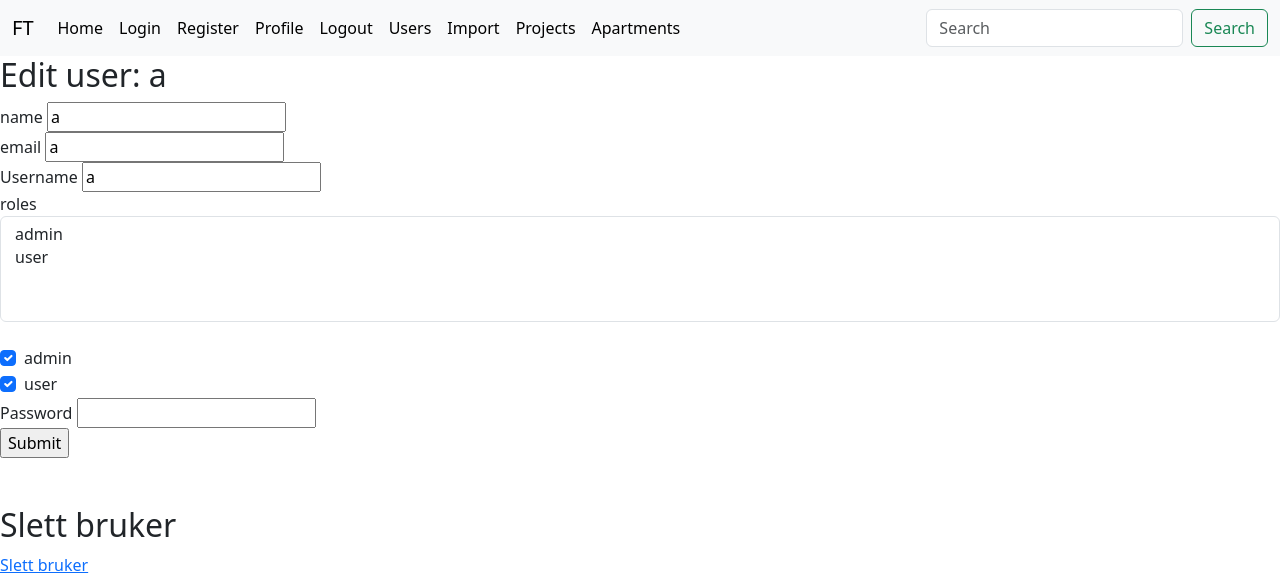
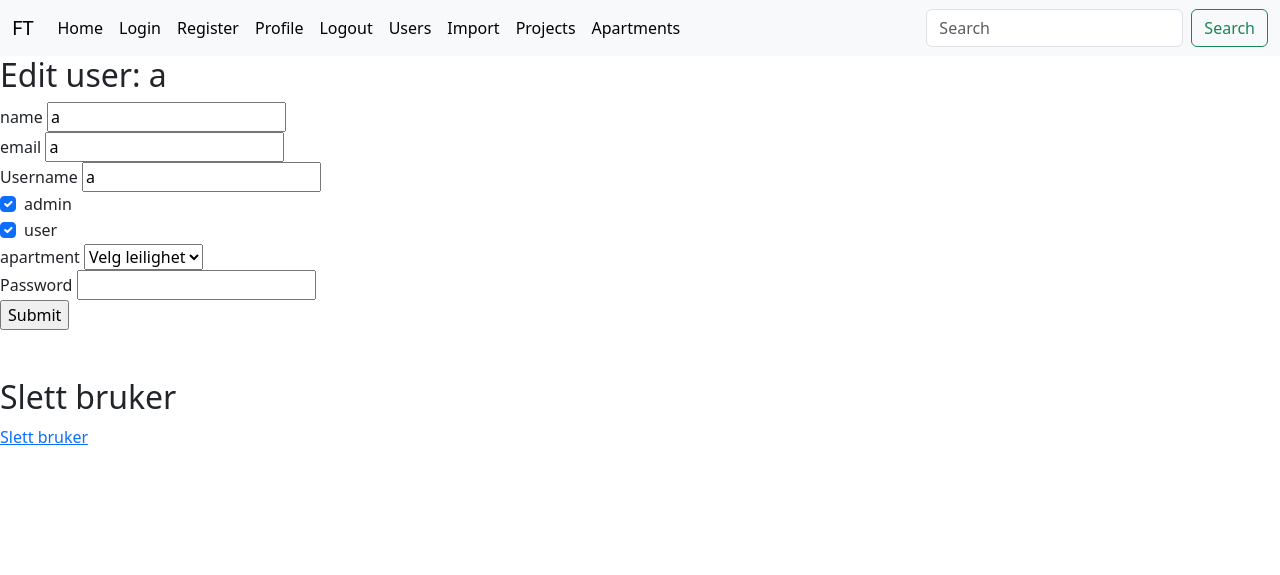
Before and after one commit to MichaelHelgesen/ft, a Flask app: page /users/1 in a window 1280 px wide. Shown: the top 575 px of the page. Run offline with Flask 3, Linux system fonts and the light colour scheme; a user stored in the database is signed in.

Commit message:
Added select field on users

```diff
--- a/FT/forms/webforms.py
+++ b/FT/forms/webforms.py
@@ -21,8 +21,8 @@ class UpdateUserForm(FlaskForm):
     email = StringField('email', validators=[DataRequired()])
     password_hash = PasswordField("Password", validators=[DataRequired()])
     role = SelectMultipleField("roles")
+    apartment = SelectField('apartment')
     submit = SubmitField("Submit")
-
 
 class ImportForm(FlaskForm):
     file = FileField("file", validators=[DataRequired()])
--- a/FT/login/routes.py
+++ b/FT/login/routes.py
@@ -1,14 +1,15 @@
-from flask import Blueprint, render_template, flash, redirect, url_for, request, jsonify
+from flask import Blueprint, render_template, flash, redirect, url_for, request
 from FT.forms import webforms
 from FT import db, app
 import flask_excel as excel
-import io
 import pandas as pd
 from functools import wraps
 from FT.models.add_user import Users, Role
+from FT.models.apartments import Apartments
 from werkzeug.security import generate_password_hash, check_password_hash
 from flask_login import login_user, login_required, current_user, logout_user
-import csv
+
+
 login = Blueprint('login', __name__, static_folder="static",
                   template_folder="templates")
 
@@ -138,7 +139,16 @@ def admin_user_update(id):
     user = Users.query.get_or_404(id)
     form = webforms.UpdateUserForm()
     roles = Role.query.all()
-    form.role.choices = [(roles.id, roles.name) for roles in roles]
+    apartments = Apartments.query.all()
+    current_apartment = Apartments.query.filter_by(id = user.apartment_id).first()
+    form.apartment.choices = [(apartments.id, apartments.apartment_id.title()) for apartments in apartments]
+
+    if current_apartment:
+        form.apartment.default = current_apartment.id
+        form.apartment.process([])
+    else:
+        form.apartment.choices.insert(0,("", "Velg leilighet"))
+    #form.role.choices = [(roles.id, roles.name) for roles in roles]
     if request.method == "POST":
         password = request.form["password_hash"]
         user_roles = request.form.getlist('hello')
@@ -153,6 +163,7 @@ def admin_user_update(id):
             user.name = request.form["name"]
             user.email = request.form["email"]
             user.username = request.form["username"]
+            user.apartment_id = request.form["apartment"]
         try:
             db.session.commit()
             flash("User updated!")
--- a/FT/login/templates/update_user.html
+++ b/FT/login/templates/update_user.html
@@ -20,9 +20,6 @@
     {{ form.username.label }}
     {{ form.username(value = user.username) }}
     <br />
-    {{ form.role.label }}
-    {{ form.role(class="form-select") }}
-    <br />
      <div class="test">
     {% for role in roles %}
     <div class="form-check">
@@ -33,6 +30,9 @@
       </div>
     {% endfor %}
     </div>
+    {{ form.apartment.label }}
+    {{ form.apartment }}
+    <br />
     {{ form.password_hash.label }}
     {{ form.password_hash }}
     <br />
--- a/FT/models/add_user.py
+++ b/FT/models/add_user.py
@@ -19,6 +19,7 @@ class Users(UserMixin, db.Model):
     password_hash = db.Column(db.String(128))
     role = db.relationship("Role", secondary=roles_users,
                            backref=db.backref('user', lazy='dynamic'))
+    apartment_id = db.Column(db.Integer, db.ForeignKey("apartments.id"))
 
     #def __init__(self, id, name, username, email, date_added, password_hash, role):
         #self.id = id
```
Also changed, not shown: instance/ft.db.
